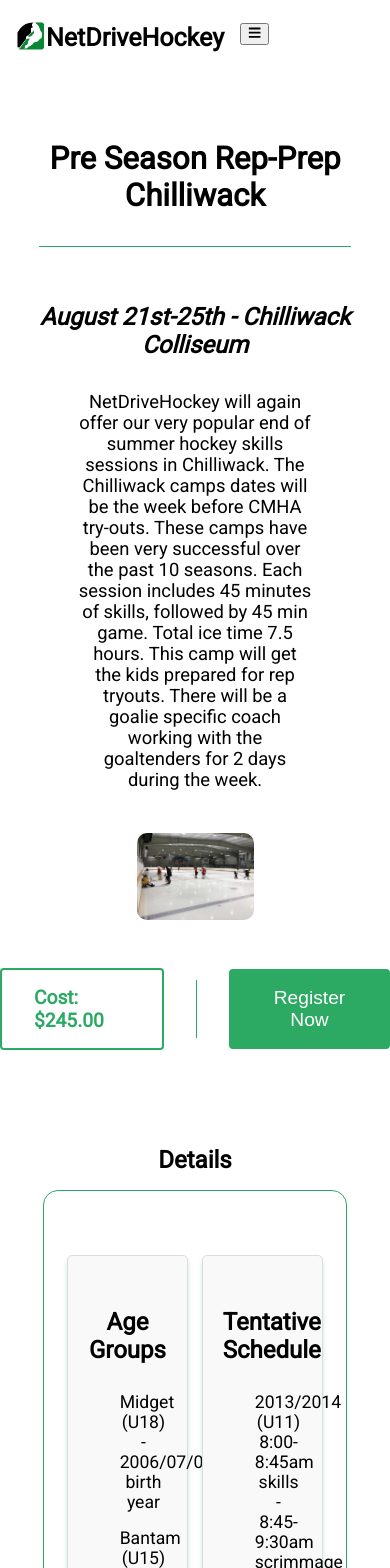
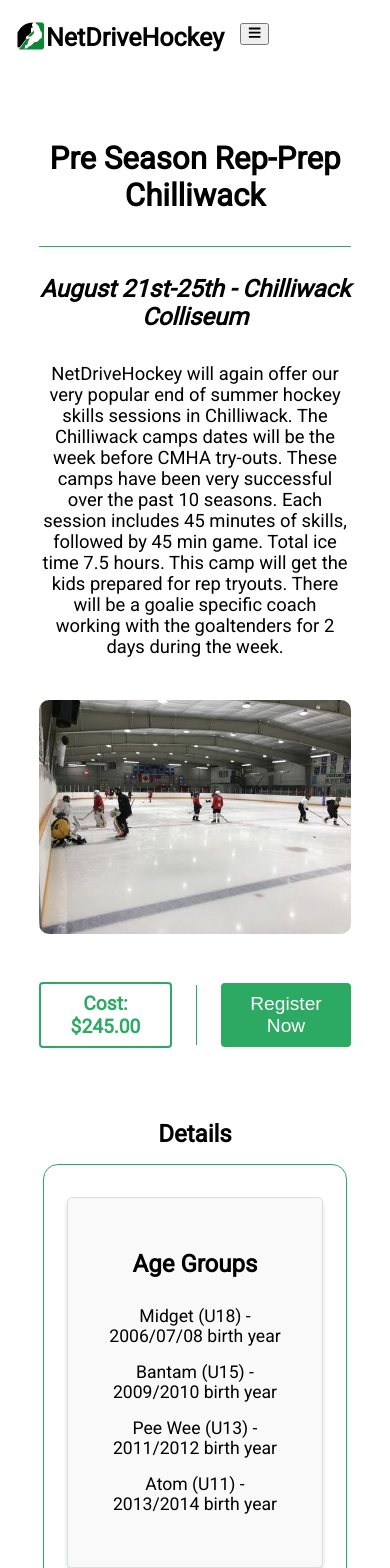
Before and after one commit to NetDriveHockey/main-site, a React (Create React App) app in the folder website/: page /camps/rep-prep in a window 390 px wide. Shown: the top 1568 px of the page. Built offline with nearby package versions, Linux system fonts and the light colour scheme.

Commit message:
Rep Prep mobile version #3

```diff
--- a/website/src/Camps/RepPrep/RepPrep.css
+++ b/website/src/Camps/RepPrep/RepPrep.css
@@ -176,3 +176,170 @@
     justify-content: center;
     align-items: center;
 }
+
+/* Mobile Adjustments */
+
+.rep-prep-header-mobile{
+    font-size: 1.95rem;
+    font-weight: 600;
+    text-align: center;
+    margin-top: 2.5rem;
+    margin-bottom: 2rem;
+    max-width: 80%;
+    margin-left: auto;
+    margin-right: auto;
+}
+
+.rep-prep-date-mobile{
+    font-size: 1.50rem;
+    font-weight: 900;
+    font-style: italic;
+    text-align: center;
+    margin-top: 1.75rem;
+    max-width: 80%;
+    margin-left: auto;
+    margin-right: auto;
+}
+
+.rep-prep-subheader-mobile{
+    width: 80%;
+    font-size: 1.15rem;
+    font-weight: 100;
+    text-align: center;
+    margin-left: auto;
+    margin-right: auto;
+    margin-top: 2rem;
+}
+
+.image-container-rep-prep-mobile {
+    display: flex;
+    justify-content: center;
+    align-items: center;
+}
+
+.rep-prep-image-mobile{
+    width: 80%;
+    border-radius: 10px;
+}
+
+.registration-container-mobile {
+    display: flex;
+    justify-content: center;
+    align-items: center;
+    margin-top: 3rem;
+    margin-bottom: 4.5rem;
+    max-width: 80%;
+    margin-left: auto;
+    margin-right: auto;
+}
+
+.cost-mobile {
+    font-size: 1.2rem;
+    font-weight: bold;
+    border: 2px solid #2caa63;
+    padding: .5rem 1rem;
+    border-radius: 4px;
+    color: #2caa63;
+    text-align: center;
+}
+
+.register-button-mobile {
+    padding: .5rem 1rem;
+    font-size: 1.2rem;
+    color: white;
+    background-color: #2caa63;
+    border: none;
+    border-radius: 4px;
+    cursor: pointer;
+    border: 2px solid #2caa63;
+}
+
+.vertical-line-mobile {
+    height: 60px;
+    border-left: 1px solid #2caa63;
+    margin-left: 1.5rem;
+    margin-right: 1.5rem;
+    margin-top: 2rem;
+    margin-bottom: auto;
+    margin-top: auto;
+}
+
+.rep-prep-card-container-mobile {
+    display: flex;
+    flex-direction: column;
+    justify-content: space-around;
+    border-radius: 15px;
+    padding: 2rem 1rem;
+    padding-bottom: 0rem;
+    border: 1px solid #2caa63;
+}
+
+.rep-prep-card-description-mobile {
+    list-style-type: none;
+    font-size: 1.1rem;
+    margin-top: 1rem;
+    padding: 0;
+    display: flex;
+    flex-direction: column;
+    justify-content: center;
+    align-items: center;
+    text-align: center;
+}
+
+.rep-prep-card-description-item-mobile {
+    display: flex;
+    justify-content: center;
+    align-items: center;
+    width: 80%;
+    text-align: center;
+    padding-bottom: 1rem;
+}
+
+.rep-prep-card-mobile {
+    width: 95%;
+    box-sizing: border-box;
+    padding: 20px;
+    border: 1px solid #ddd;
+    box-shadow: 0px 4px 4px 0px rgba(44,170,99,0.25);
+    border-radius: 5px;
+    background-color: #fff;
+    text-align: center;
+    background-color: #f9f9f9;
+    margin-left: auto;
+    margin-right: auto;
+    margin-bottom: 2rem;
+}
+
+.rep-prep-card-title-mobile {
+    font-size: 1.5rem;
+    font-weight: 600;
+    margin-bottom: 1.75rem;
+    text-align: center;
+}
+
+.rep-prep-testimonial-card-container-mobile{
+    display: flex;
+    flex-direction: column;
+    justify-content: space-evenly;
+    align-items: center;
+    padding: 2rem;
+}
+
+.rep-prep-testimonial-mobile  {
+    width: 100%;
+    margin: 20px;
+    padding: 20px;
+    border: 1px solid #ddd;
+    box-shadow: 0px 4px 4px 0px rgba(44,170,99,0.25);
+    border-radius: 5px;
+    position: relative;
+    text-align: center;
+    background-color: #f9f9f9;
+}
+
+.rep-prep-testimonial-card-container-mobile  {
+    display: flex;
+    justify-content: space-evenly;
+    align-items: center;
+    padding: 2rem;
+}
--- a/website/src/Camps/RepPrep/RepPrep.js
+++ b/website/src/Camps/RepPrep/RepPrep.js
@@ -1,4 +1,4 @@
-import { React, useState} from 'react';
+import { React, useState, useEffect } from 'react';
 
 import Navbar from '../../Navbar/Navbar';
 import Footer from '../../Footer/Footer';
@@ -9,12 +9,37 @@ import './RepPrep.css';
 
 import FormManager from './FormManager/FormManager';
 
+
 export default function RepPrep() {
+    const [isMobile, setIsMobile] = useState(window.innerWidth < 769);
+
+    const checkScreenSize = () => {
+        setIsMobile(window.innerWidth < 769);
+    };
+
+    useEffect(() => {
+        checkScreenSize();
+        window.addEventListener('resize', checkScreenSize);
+
+        return () => {
+            window.removeEventListener('resize', checkScreenSize);
+        };
+    }, []);
+
+    return (
+        <div>
+            <Navbar />
+            {isMobile ? <MobileRepPrep /> : <DesktopRepPrep />}
+            <Footer />
+        </div>
+    );
+}
+
+function DesktopRepPrep() {
     const [showForm, setShowForm] = useState(false);
 
     return (
         <div className="RepPrep">
-            <Navbar />
             {showForm && <FormManager onClose={() => setShowForm(false)}/>}
 
             <div>
@@ -47,7 +72,47 @@ export default function RepPrep() {
                     </div>
                 </div>
             </div>
-            <Footer />
+        </div>
+    );
+}
+
+function MobileRepPrep() {
+    const [showForm, setShowForm] = useState(false);
+
+    return (
+        <div className="RepPrep">
+            {showForm && <FormManager onClose={() => setShowForm(false)}/>}
+
+            <div>
+                <h1 className="rep-prep-header-mobile">Pre Season Rep-Prep Chilliwack</h1>
+                <hr className="rep-prep-line"></hr>
+                <h1 className="rep-prep-date-mobile">August 21st-25th  -  Chilliwack Colliseum</h1>
+                <h6 className="rep-prep-subheader-mobile">NetDriveHockey will again offer our very popular end of summer hockey skills sessions in Chilliwack. The Chilliwack camps dates will be the week before CMHA try-outs. These camps have been very successful over the past 10 seasons. Each session includes 45 minutes of skills, followed by 45 min game. Total ice time 7.5 hours. This camp will get the kids prepared for rep tryouts. There will be a goalie specific coach working with the goaltenders for 2 days during the week.</h6>
+                <div className="image-container-rep-prep-mobile">
+                    <img src={RepPrepImg} alt="rep-prep" className="rep-prep-image-mobile"></img>
+                </div>
+                <div className="registration-container-mobile">
+                    <div className="cost-mobile">Cost: $245.00</div>
+                    <div className="vertical-line-mobile"></div>
+                    <button className="register-button-mobile" onClick={() => setShowForm(true)}>Register Now</button>
+                </div>
+
+                <div className="rep-prep-offer-container">
+                    <h3 className="rep-prep-offer-header">Details</h3>
+                    <div className="rep-prep-card-container-mobile">
+                        <MobileCard title={"Age Groups"} body={["Midget (U18) - 2006/07/08 birth year", "Bantam (U15) - 2009/2010 birth year", "Pee Wee (U13) - 2011/2012 birth year", "Atom (U11) - 2013/2014 birth year"]}/>
+                        <MobileCard title={"Tentative Schedule"} body={["2013/2014 (U11) 8:00-8:45am skills - 8:45-9:30am scrimmage", "2011/2012 (U13) 9:45-10:30am skills - 10:45-11:30am scrimmage", "2009/2010 (U15) 11:45-12:30pm skills - 12:45-1:30pm scrimmage", "2006/2007/2008 (U18) 1:45-2:30 skills - 2:45-3:30pm scrimmage", "2006/2007/2008 (U18) 3:45-4:30 skills - 4:45-5:30pm scrimmage"]}/>
+                    </div>
+                </div>
+
+                <div className="rep-prep-testimonial-container">
+                    <h3 className="rep-prep-offer-header">Testimonials</h3>
+                    <div className="rep-prep-testimonial-card-container-mobile">
+                        <MobileTestimonial name={"Chris Reitsma"} testimonial={"Thanks for all your efforts again this year. You guys always put on a great camp. I also appreciate the words of encouragement that you offered my son. He really enjoys learning from you. Good luck to both of you this season! Best Regards,"}/>
+                        <MobileTestimonial name={"Brian Maloney, Chilliwack Chiefs - Head Coach and GM"} testimonial={"Thank you for everything you two do for our kids. Not only on the ice but in the community. We’re lucky to have you guys around. Thanks again!!"}/>
+                    </div>
+                </div>
+            </div>
         </div>
     );
 }
@@ -66,6 +131,17 @@ function Card({ title, body }) {
     );
 }
 
+function MobileCard({ title, body }) {
+    return (
+        <div className="rep-prep-card-mobile">
+            <h4 className="rep-prep-card-title-mobile">{title}</h4>
+            <ul className="rep-prep-card-description-mobile">
+                {body.map((item, index) => <li className="rep-prep-card-description-item-mobile" key={index}>{item}</li>)}
+            </ul>
+        </div>
+    );
+}
+
 function Testimonial({ name, testimonial }) {
     return (
         <div className="rep-prep-testimonial">
@@ -74,3 +150,12 @@ function Testimonial({ name, testimonial }) {
         </div>
     );
 }
+
+function MobileTestimonial({ name, testimonial }) {
+    return (
+        <div className="rep-prep-testimonial-mobile">
+            <p className="rep-prep-testimonial-description">{testimonial}</p>
+            <h6 className="rep-prep-testimonial-name">- {name}</h6>
+        </div>
+    );
+}
```
